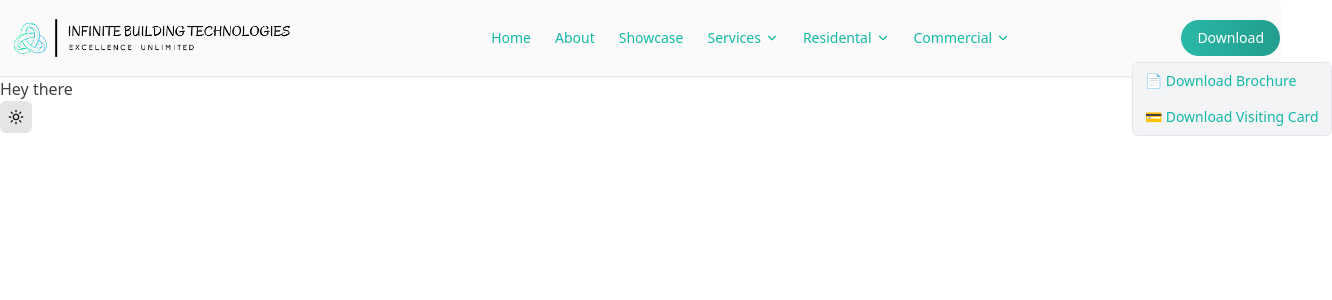
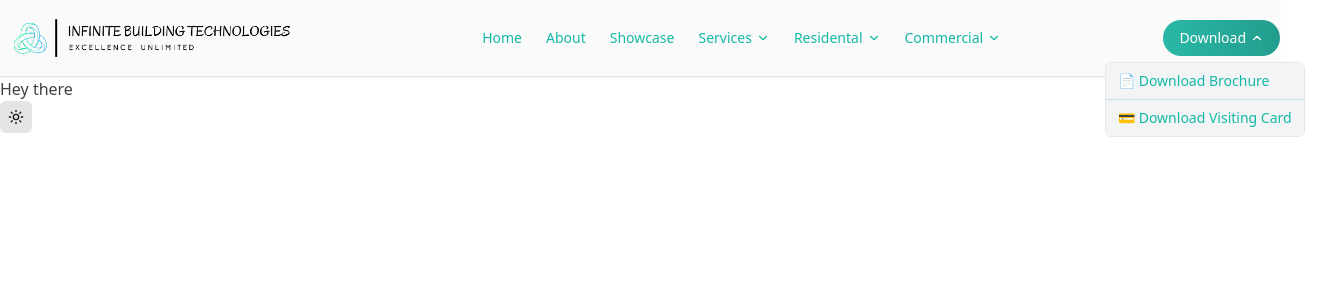
Before and after one commit to gufran30/infinite-estate-project, a Next.js app: page / in a window 1280 px wide. Both pictures are taken after a click on the button "Download". Shown: the top 300 px of the page, 1332 px wide, since content can reach past the window. Built offline with nearby package versions, Linux system fonts and the light colour scheme.

Commit message:
added animation to the navbar

```diff
--- a/src/components/navbar/DesktopNavbar.tsx
+++ b/src/components/navbar/DesktopNavbar.tsx
@@ -6,10 +6,12 @@ import Link from "next/link"
 import { ChevronDown } from "lucide-react"
 import { downloadItems } from "@/lib/constants"
 import { useEffect, useRef, useState } from "react"
-
+import { AnimatePresence, motion } from "motion/react"
+import { childAnimation, parentAnimation } from "@/providers/dropDownAnimation"
 
 
 export const DesktopNavbar = () => {
+  const [hoveredItem, setHoveredItem] = useState<string | null>(null)
 
   return (
     <nav className="hidden lg:flex items-center justify-between py-2 text-sm">
@@ -17,47 +19,53 @@ export const DesktopNavbar = () => {
       <Logo />
 
       {/* navlink */}
+      <div className="flex items-center justify-center gap-6 list-none text-brand-300">
+        {navLinks.map((item) => (
           <div
-        className="flex items-center justify-center gap-6 list-none text-brand-300"
+            key={item.label}
+            className="relative group py-1"
+            onMouseEnter={() => setHoveredItem(item.label)}
+            onMouseLeave={() => setHoveredItem(null)}
           >
-        {navLinks.map((item) => (
-          <div key={item.label} className="relative group py-1.5">
 
             {/* Parent Link */}
+            <div className="flex items-center gap-1 cursor-pointer">
               {item.href ? (
-              <Link
-                href={item.href}
-                className="flex items-center gap-1"
-              >
-                {item.label}
-                {item.nestedLinks && <ChevronDown size={16} />}
-              </Link>
+                <Link href={item.href}>{item.label}</Link>
               ) : (
-              <div className="flex items-center gap-1 cursor-default">
-                {item.label}
+                <span>{item.label}</span>
+              )}
+
+              {item.nestedLinks && (
                 <ChevronDown
                   size={14}
-                  className="group-hover:rotate-180 transition-transform duration-300"
+                  className={`transition-transform duration-300 ${hoveredItem === item.label ? "rotate-180" : ""
+                    }`}
                 />
+              )}
             </div>
-            )}
 
             {/* Nested Links */}
-            {item.nestedLinks && (
-              <div
-                className="absolute top-full left-0 hidden group-hover:flex flex-col bg-gray-100 border border-gray-200 dark:border-gray-600  dark:bg-gray-800 shadow-sm rounded-md overflow-hidden"
+            <AnimatePresence>
+              {item.nestedLinks && hoveredItem === item.label && (
+                <motion.div
+                  variants={parentAnimation} initial="hidden" animate="visible"
+                  className="absolute top-full left-0 flex flex-col bg-gray-100 border border-gray-200 dark:border-gray-600  dark:bg-gray-800 shadow-sm rounded-md overflow-hidden min-w-37.5 divide-y divide-brand-500/20"
                 >
                   {item.nestedLinks.map((nestedItem) => (
-                  <Link
+                    <motion.div
+                      variants={childAnimation}
                       key={nestedItem.href}
-                    href={nestedItem.href}
                       className="px-3 py-2 hover:bg-gray-200 dark:hover:bg-gray-700 whitespace-nowrap transition-colors"
                     >
+                      <Link href={nestedItem.href}>
                         {nestedItem.label}
                       </Link>
+                    </motion.div>
                   ))}
-              </div>
+                </motion.div>
               )}
+            </AnimatePresence>
           </div>
         ))}
       </div>
@@ -70,7 +78,7 @@ export const DesktopNavbar = () => {
 
 
 const DownloadButton = () => {
-  const [isDownloadListOpen, setIsDownloadListOpen] = useState<true | false>(false);
+  const [isDownloadListOpen, setIsDownloadListOpen] = useState(false);
   const buttonAreaRef = useRef<HTMLDivElement>(null);
 
   useEffect(() => {
@@ -93,28 +101,33 @@ const DownloadButton = () => {
     <div ref={buttonAreaRef} className="relative">
       <button
         onClick={handleDownloadClick}
-
-        className="bg-linear-to-r from-brand-200 to-brand-500 px-4 py-2 rounded-full text-white hover:opacity-90 transition-opacity"
+        className="bg-linear-to-r flex items-center gap-1  from-brand-200 to-brand-500 px-4 py-2 rounded-full text-white hover:opacity-90 transition-opacity"
 
       >
-        Download
+        <span>Download</span>
+        <ChevronDown size={14} className={`${isDownloadListOpen ? "rotate-180" : ""} transition-transform duration-300`} />
       </button>
 
+      <AnimatePresence>
         {isDownloadListOpen && (
-        <div
-          className="absolute top-full -left-[50%] flex flex-col bg-gray-100 dark:bg-gray-800 border border-gray-200 dark:border-gray-500 whitespace-nowrap rounded-md overflow-hidden mt-1.5 text-brand-300"
+          <motion.div
+            variants={parentAnimation} initial="hidden" animate="visible" exit="exit"
+            className="absolute top-full -left-[50%] flex flex-col whitespace-nowrap border border-gray-200 dark:border-gray-600 divide-y divide-brand-500/20 rounded-md overflow-hidden mt-1.5 text-brand-300"
           >
             {downloadItems && downloadItems.map((item, index) => (
-            <Link
+              <motion.div
+                variants={childAnimation}
                 key={item.label + index}
-              href={item.href}
-              className="px-3 py-2 hover:bg-gray-200 dark:hover:bg-gray-700 whitespace-nowrap transition-colors"
+                className="px-3 py-2 hover:bg-gray-200 dark:hover:bg-gray-700 whitespace-nowrap transition-colors bg-gray-100 dark:bg-gray-800"
               >
+                <Link href={item.href}>
                   {item.label}
                 </Link>
+              </motion.div>
             ))}
-        </div>
+          </motion.div>
         )}
+      </AnimatePresence>
     </div>
   )
 }
--- a/src/components/navbar/MobileNavbar.tsx
+++ b/src/components/navbar/MobileNavbar.tsx
@@ -6,6 +6,7 @@ import { ChevronDown, Menu, X } from "lucide-react"
 import ToggleMode from "../toggleMode"
 import { downloadItems, navLinks } from "@/lib/constants"
 import Link from "next/link"
+
 
 export const MobileNavbar = () => {
   const [isMenuOpen, setIsMenuOpen] = useState(false)
--- a/src/components/navbar/Navbar.tsx
+++ b/src/components/navbar/Navbar.tsx
@@ -6,7 +6,7 @@ import { MobileNavbar } from "./MobileNavbar"
 const Navbar = () => {
   return (
     <div
-      className="relative border-b border-gray-200 dark:border-gray-700 bg-neutral-50 dark:bg-linear-to-r from-gray-500 to-gray-800 shadow-xs"
+      className="relative top-0 inset-x-0 border-b border-gray-200 dark:border-gray-700 bg-neutral-50 dark:bg-linear-to-r from-gray-500 to-gray-800 shadow-xs"
     >
       <Container>
         <DesktopNavbar />
--- a/src/components/toggleMode.tsx
+++ b/src/components/toggleMode.tsx
@@ -3,6 +3,7 @@
 import { MoonIcon, SunIcon } from "lucide-react";
 import { useTheme } from "next-themes"
 import { useEffect, useState } from "react"
+import { AnimatePresence, motion } from "motion/react"
 
 const ToggleMode = () => {
 
@@ -17,18 +18,23 @@ const ToggleMode = () => {
     console.log(theme)
     setTheme(theme === "dark" ? "light" : "dark")
   }
-
-  if (!mounted) {
-    return <div className="h-screen flex justify-center items-center">Loading...</div>
-  }
-
   return (
     <>
       <button
         onClick={toggleTheme}
         className="bg-stone-200 dark:bg-stone-800 p-2 rounded-md cursor-pointer"
       >
-        {theme === "dark" ? <MoonIcon size={16} /> : <SunIcon size={16} />}
+        <AnimatePresence mode="wait">
+          <motion.div
+            key={theme}
+            initial={{ scale: 0, opacity: 0 }}
+            animate={{ scale: 1, opacity: 1 }}
+            exit={{ scale: 0, opacity: 0 }}
+            transition={{ duration: 0.2 }}
+          >
+            {theme === "dark" ? <MoonIcon size={16} /> : <SunIcon size={16} />}
+          </motion.div>
+        </AnimatePresence>
       </button>
     </>
   )
--- /dev/null
+++ b/src/providers/dropDownAnimation.tsx
@@ -0,0 +1,39 @@
+import { Variants } from "motion/react"
+
+
+export const parentAnimation: Variants = {
+  hidden: {
+    opacity: 0,
+    y: -10,
+    transition: {
+      when: "afterChildren" // When closing, close children immediately or very fast
+    }
+  },
+  visible: {
+    opacity: 1,
+    y: 0,
+    transition: {
+      duration: 0.3,
+      delayChildren: 0.1, // Wait before starting first child
+      staggerChildren: 0.08, // Time between each child (snappier than 0.1)
+    }
+  },
+  exit: {
+    opacity: 0,
+    y: -5,
+    transition: {
+      duration: 0.2,
+      ease: "easeIn"
+    }
+  }
+}
+
+export const childAnimation: Variants = {
+  hidden: { opacity: 0, y: -10 },
+  visible: {
+    opacity: 1,
+    y: 0,
+    transition: { duration: 0.2 }
+  },
+  exit: { opacity: 0, y: -5 }
+}
```
Also changed, not shown: src/lib/utils.tsx (line endings or trailing spaces). Lines whose indentation alone changed are shown as unchanged.
